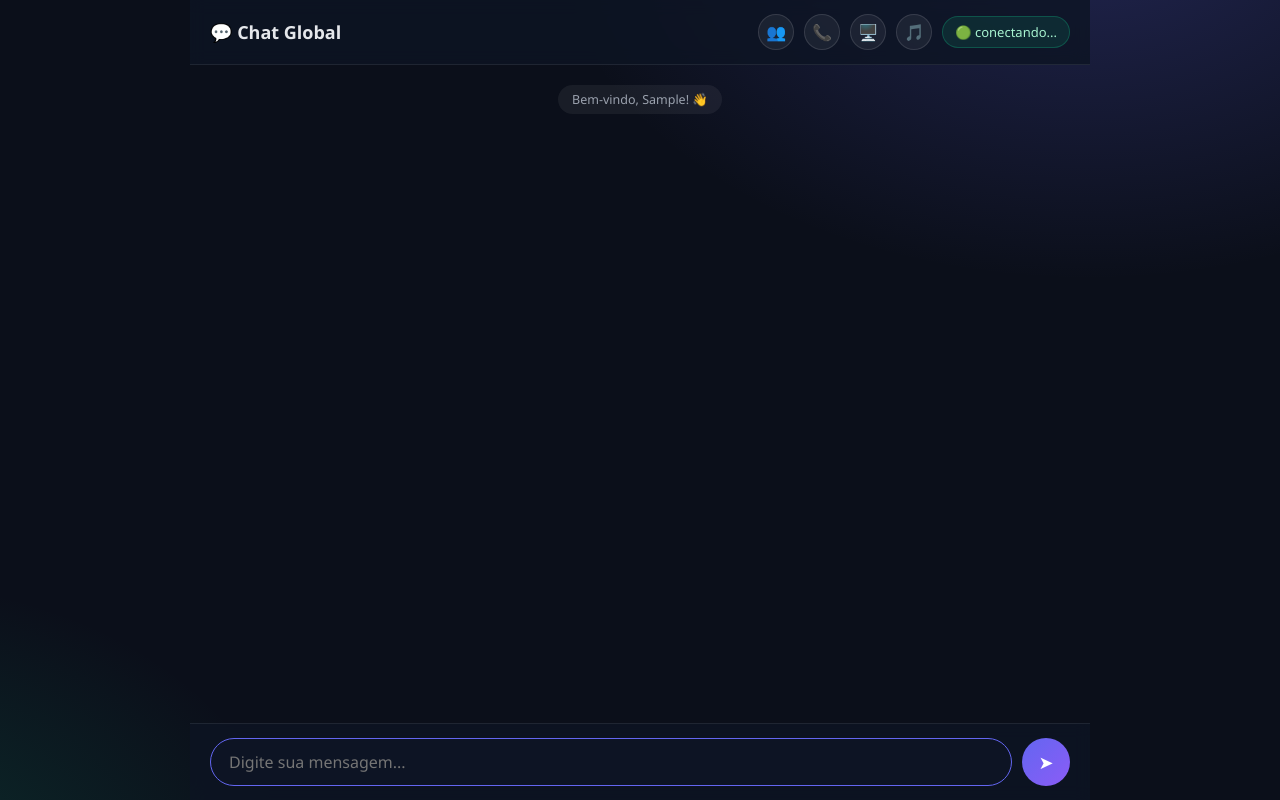
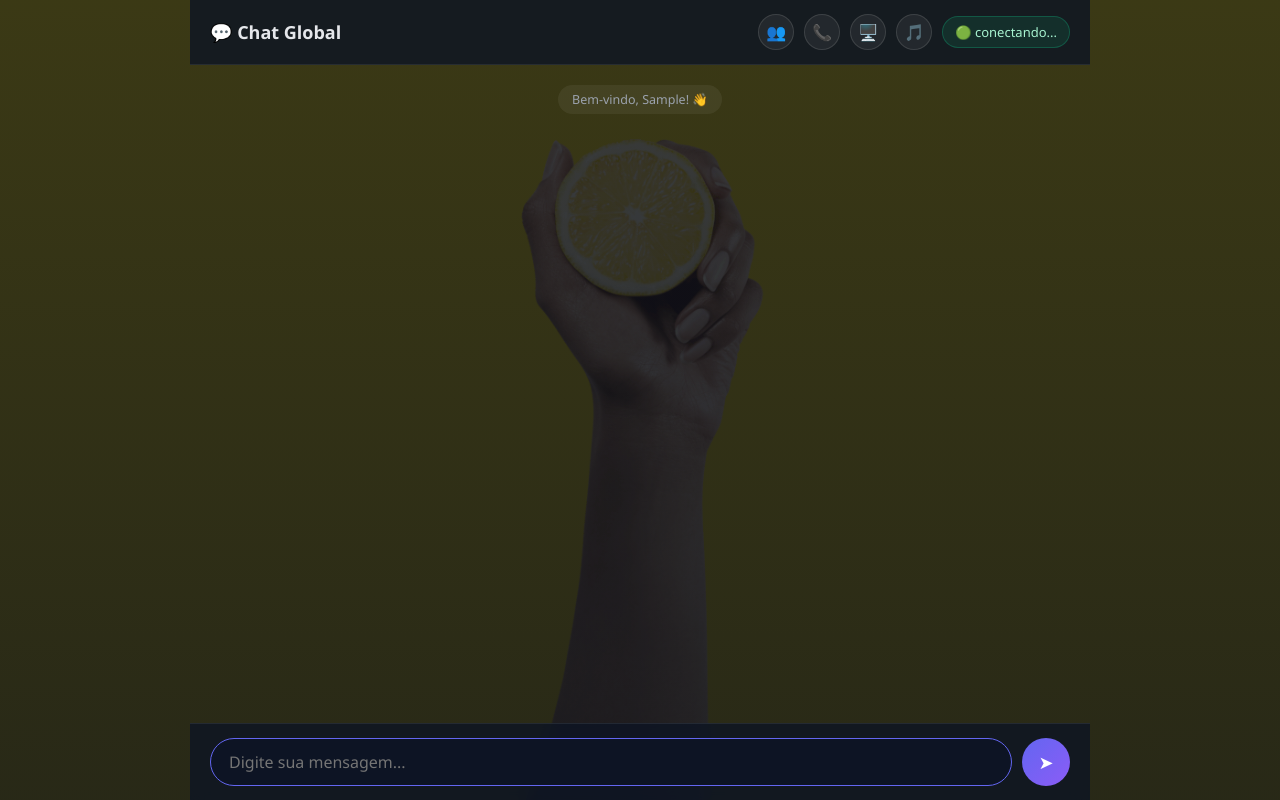
Before and after one commit to Sites71/site-dc, a plain HTML site: page index.html in a window 1280 px wide. Both pictures are taken after typing "Sample" into the empty fields and a click on the button "Entrar no chat ➜". Drawn offline with Linux system fonts and the light colour scheme; no server answers.

Commit message:
feat: GIF animado como fundo do site (background.gif)

```diff
--- a/style.css
+++ b/style.css
@@ -17,10 +17,14 @@ html, body { height: 100%; }
 
 body {
   font-family: "Segoe UI", system-ui, -apple-system, Roboto, "Helvetica Neue", sans-serif;
-  background: var(--bg);
+  background-color: var(--bg);
+  /* GIF animado de fundo + véu escuro pra manter o texto legível */
   background-image:
-    radial-gradient(900px 600px at 85% -10%, rgba(99, 102, 241, .25), transparent 60%),
-    radial-gradient(700px 500px at -10% 110%, rgba(16, 185, 129, .18), transparent 60%);
+    linear-gradient(rgba(11, 15, 26, .80), rgba(11, 15, 26, .88)),
+    url("background.gif");
+  background-size: cover;
+  background-position: center;
+  background-repeat: no-repeat;
   background-attachment: fixed;
   color: var(--text);
 }
```
Also changed, not shown: README.md, background.gif (renamed from 7845b888464655.5dd6c1d9c585c.gif).
